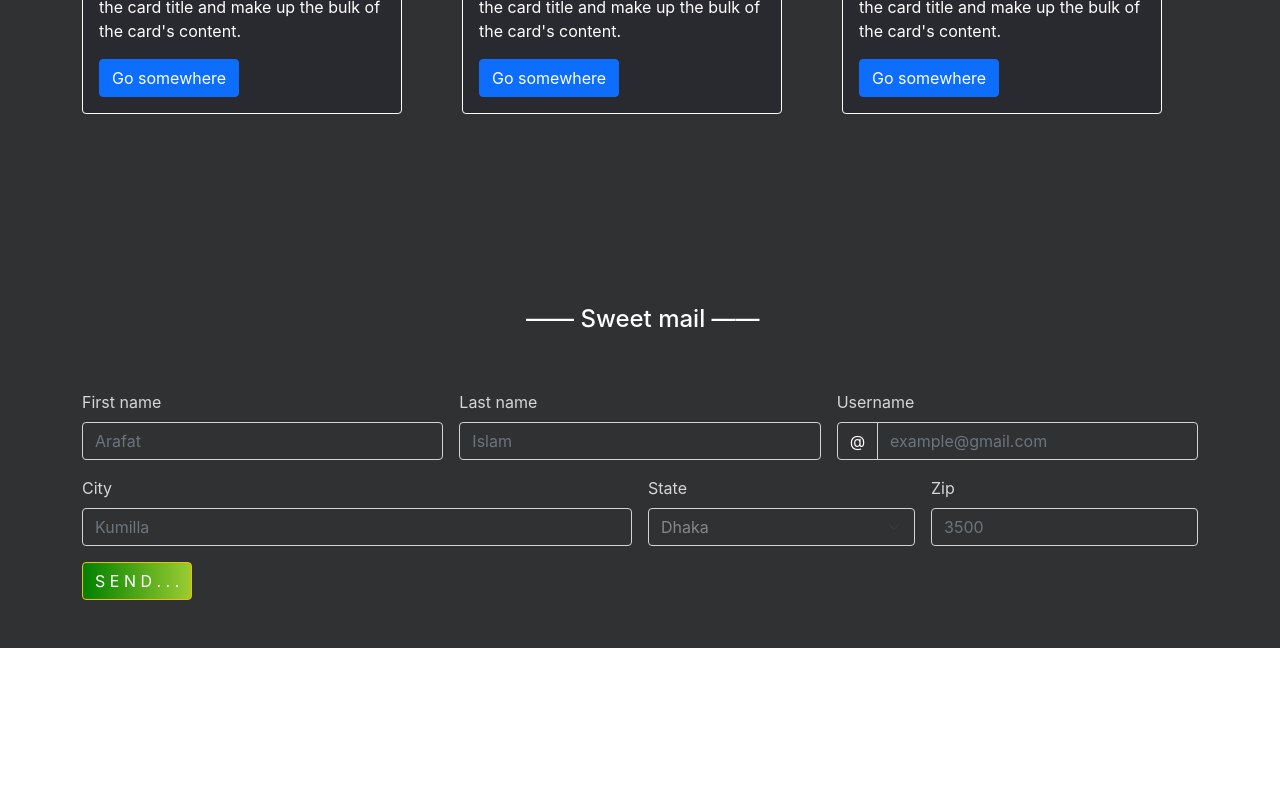
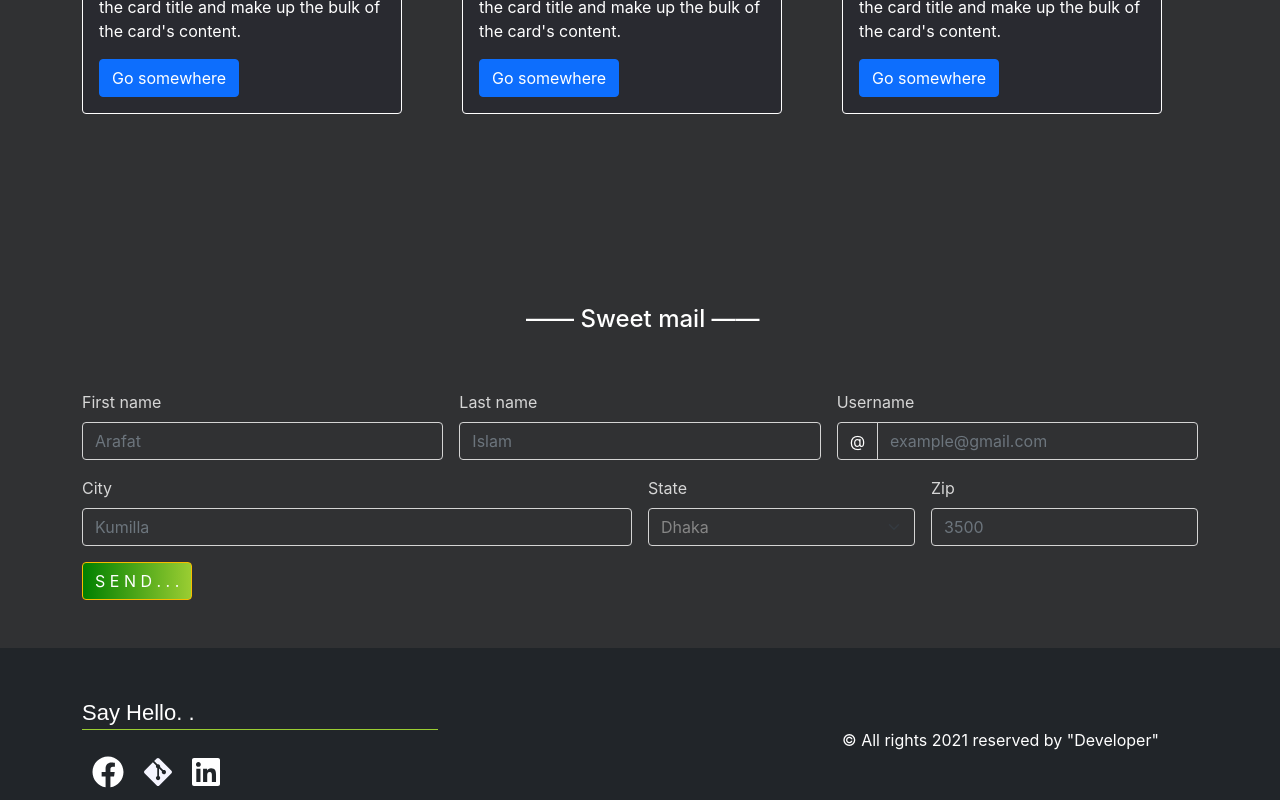
Before and after one commit to Imtious-coder/My_Portfolio, a React (Create React App) app: page / in a window 1280 px wide. Shown: the part 2448-3248 px from the top of the page. Before the commit the page ends 3096 px from the top, so only its background shows below. Built offline with nearby package versions, Linux system fonts and the light colour scheme.

Commit message:
Footer complete

```diff
--- a/package.json
+++ b/package.json
@@ -3,6 +3,11 @@
   "version": "0.1.0",
   "private": true,
   "dependencies": {
+    "@fortawesome/fontawesome-svg-core": "^1.2.35",
+    "@fortawesome/free-brands-svg-icons": "^5.15.3",
+    "@fortawesome/free-regular-svg-icons": "^5.15.3",
+    "@fortawesome/free-solid-svg-icons": "^5.15.3",
+    "@fortawesome/react-fontawesome": "^0.1.14",
     "@testing-library/jest-dom": "^5.11.10",
     "@testing-library/react": "^11.2.6",
     "@testing-library/user-event": "^12.8.3",
--- /dev/null
+++ b/src/Components/Home/Footer/Footer.css
@@ -0,0 +1,21 @@
+#Social{
+    font-size: 22px;
+    color: white;
+    font-family: 'Oswald', sans-serif;
+    border-bottom: 1.5px solid yellowgreen;
+  }
+  #Social-Icon1{
+    font-size: 32px;
+    color: white;
+    margin: 10px;
+  }
+  #Social-Icon2{
+    font-size: 32px;
+    color: rgb(245, 245, 255);
+    margin: 10px;
+  }
+  #Social-Icon3{
+    font-size: 32px;
+    color: white;
+    margin: 10px;
+  }
--- /dev/null
+++ b/src/Components/Home/Footer/Footer.js
@@ -0,0 +1,29 @@
+import React from 'react';
+import './Footer.css';
+import { FontAwesomeIcon } from '@fortawesome/react-fontawesome'
+import { faFacebook, faGitAlt, faLinkedin } from '@fortawesome/free-brands-svg-icons'
+
+const Footer = () => {
+    return (
+        <footer className="bg-dark">
+            <div className="container pt-5">
+                <div className="row">
+                    {/* Socila links */}
+                    <div className="col-md-4">
+                        <p id="Social">Say Hello. .</p>
+                        <a href="https://www.facebook.com/profile.php?id=100030607042215" ><FontAwesomeIcon id="Social-Icon1" icon={faFacebook} /></a>
+                        <a href="https://github.com/Imtious-coder" ><FontAwesomeIcon id="Social-Icon2" icon={faGitAlt} /></a>
+                        <a href="https://www.linkedin.com/in/imtious-islam-842a73189/" ><FontAwesomeIcon id="Social-Icon3" icon={faLinkedin} /></a>
+                    </div>
+                    <div className="col-md-4"></div>
+                    {/* Copyright */}
+                    <div className="col-md-4 d-flex align-items-center text-white">
+                        <p>© All rights 2021 reserved by "Developer"</p>
+                    </div>
+                </div>
+            </div>
+        </footer>
+    );
+};
+
+export default Footer;
--- a/src/Components/Home/Home/Home.js
+++ b/src/Components/Home/Home/Home.js
@@ -1,6 +1,7 @@
 import React from 'react';
 import Articles from '../Articles/Articles';
 import Description from '../Description/Description';
+import Footer from '../Footer/Footer';
 import Form from '../Form/Form';
 import Navbar from '../Navbar/Navbar';
 import Projects from '../Projects/Projects';
@@ -15,6 +16,7 @@ const Home = () => {
             <div style={{borderBottom:'1px solid grey', width:'75%'}} className="container mt-5 pt-5"></div>
             <Articles></Articles>
             <Form></Form>
+            <Footer></Footer>
         </div>
     );
 };
```
Also changed, not shown: 1 other file (tests, documents, lock files or other folders).
